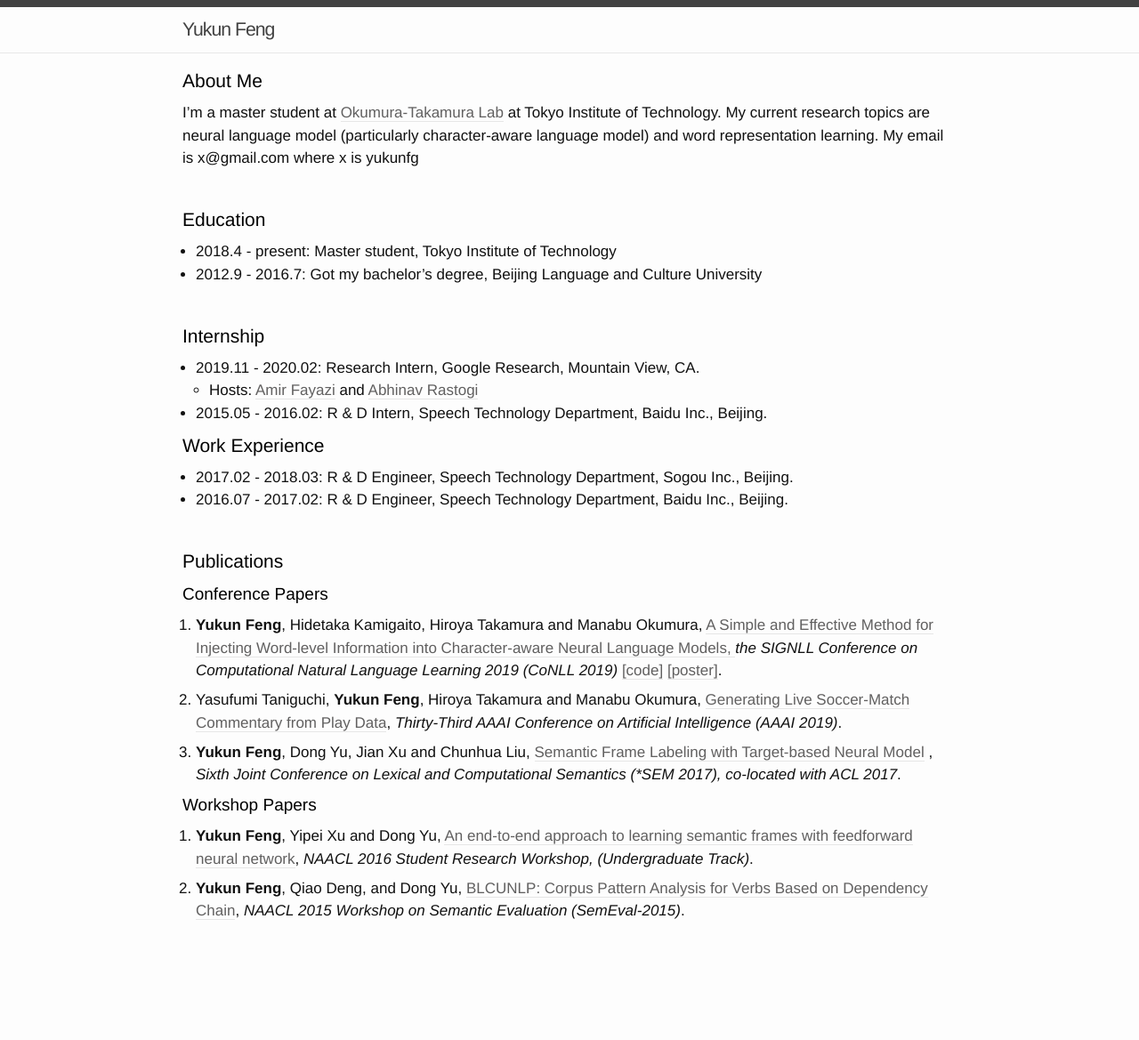
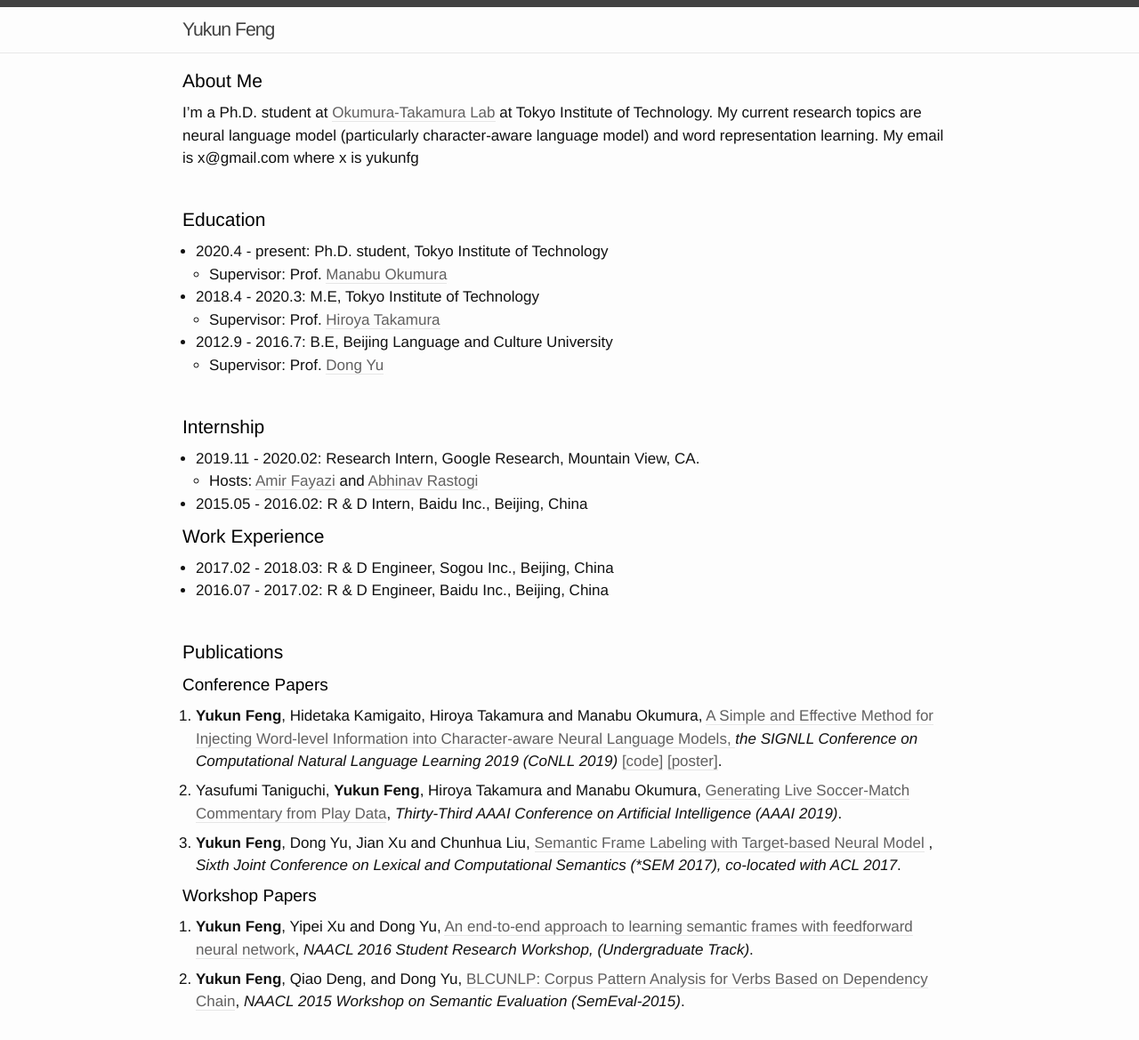
Before and after one commit to yukunfeng/yukunfeng.github.io, a Jekyll site: the page built from index.md, in a window 1280 px wide. Shown: the whole page at 89% size. Built offline with Jekyll 4.4.1, drawn with Linux system fonts in a browser that asks for light colours; before the commit the page ends 1067 px from its top, so only the background shows below that.

Commit message:
add phd info

```diff
--- a/index.md
+++ b/index.md
@@ -20,27 +20,31 @@ layout: page
 
 
 <p style="color:black;font-size:21px;font-weight:Semibold">About Me</p>
-I'm a master student at  <a id="link" class="underline" href="http://lr-www.pi.titech.ac.jp/wp/">Okumura-Takamura Lab</a> at
+I'm a Ph.D. student at  <a id="link" class="underline" href="http://lr-www.pi.titech.ac.jp/wp/">Okumura-Takamura Lab</a> at
 Tokyo Institute of Technology.  My current research topics are neural language model (particularly
 character-aware language model) and word
 representation learning. My email is x@gmail.com  where x is yukunfg
 
 <br>
 <p style="color:black;font-size:21px;font-weight:Semibold">Education</p>
-- 2018.4 - present: Master student, Tokyo Institute of Technology
-- 2012.9 - 2016.7: Got my bachelor's degree, Beijing Language and Culture University
+- 2020.4 - present: Ph.D. student, Tokyo Institute of Technology
+    - Supervisor: Prof. <a id="link" class="underline" href="http://www.lr.pi.titech.ac.jp/~oku/index-e.html">Manabu Okumura</a>
+- 2018.4 - 2020.3: M.E, Tokyo Institute of Technology
+    - Supervisor: Prof. <a id="link" class="underline" href="http://www.lr.pi.titech.ac.jp/~takamura/">Hiroya Takamura</a>
+- 2012.9 - 2016.7: B.E, Beijing Language and Culture University
+    - Supervisor: Prof. <a id="link" class="underline" href="http://faculty.blcu.edu.cn/yudong">Dong Yu</a>
 
 <br>
 
 <p style="color:black;font-size:21px;font-weight:Semibold">Internship</p>
 - 2019.11 - 2020.02: Research Intern, Google Research, Mountain View, CA.
     - Hosts: <a id="link" class="underline" href="https://www.linkedin.com/in/amir-fayazi-aba57831/">Amir Fayazi</a> and <a id="link" class="underline" href="https://www.linkedin.com/in/abhinav-rastogi-0a466934/">Abhinav Rastogi</a>
-- 2015.05 - 2016.02: R & D Intern, Speech Technology Department, Baidu Inc., Beijing.
+- 2015.05 - 2016.02: R & D Intern, Baidu Inc., Beijing, China
 <br>
 
 <p style="color:black;font-size:21px;font-weight:Semibold">Work Experience</p>
-- 2017.02 - 2018.03: R & D Engineer, Speech Technology Department, Sogou Inc., Beijing.
-- 2016.07 - 2017.02: R & D Engineer, Speech Technology Department, Baidu Inc., Beijing.
+- 2017.02 - 2018.03: R & D Engineer, Sogou Inc., Beijing, China
+- 2016.07 - 2017.02: R & D Engineer, Baidu Inc., Beijing, China
 
 <br>
 
```
